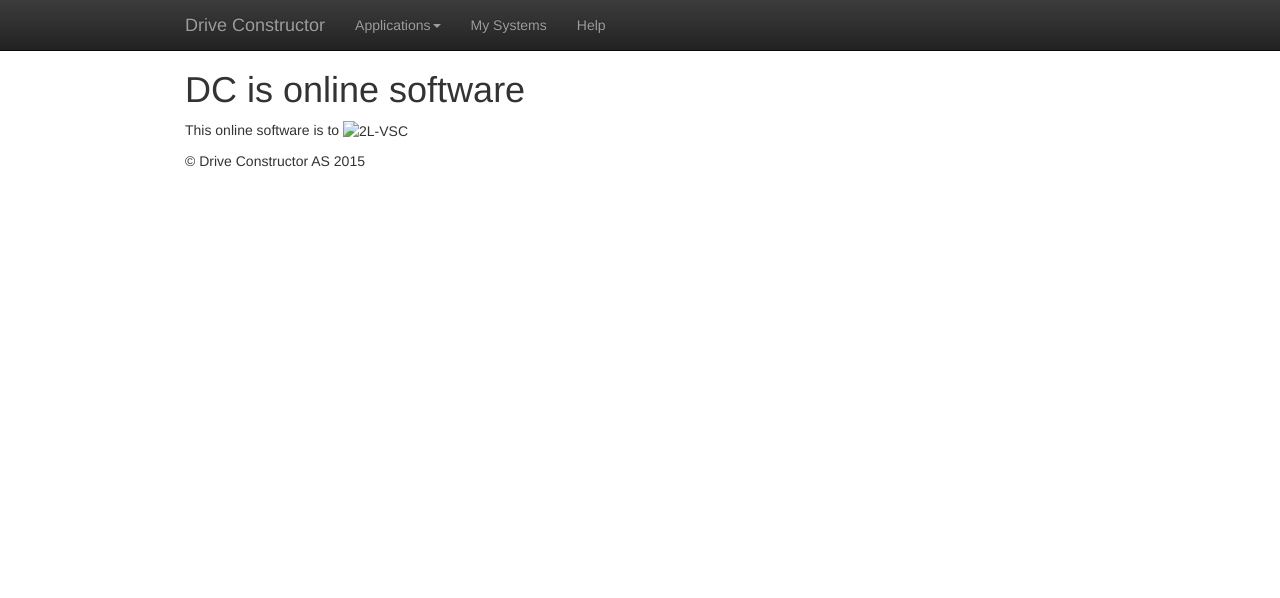
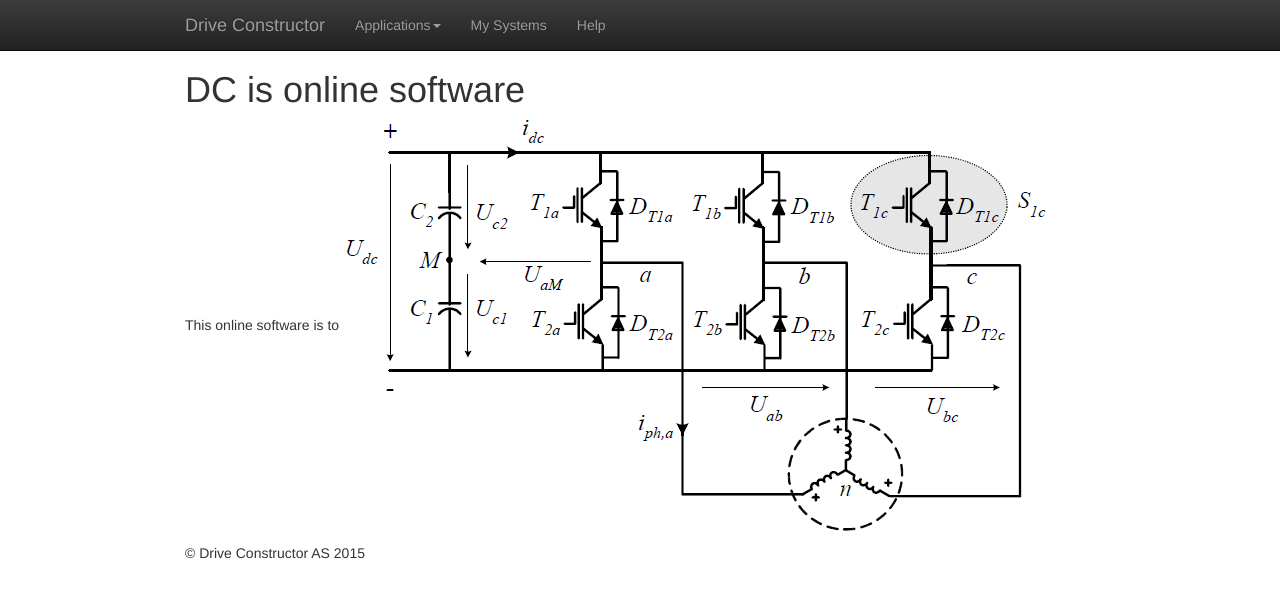
Before and after one commit to Alexey1Gavrilov/drive-constructor-site, a Jekyll site: the page built from help/about.md, in a window 1280 px wide. Shown: the top 598 px of the page. Built offline with Jekyll 4.4.1, drawn with Linux system fonts in a browser that asks for light colours.

Commit message:
Update about.md

```diff
--- a/help/about.md
+++ b/help/about.md
@@ -7,4 +7,4 @@
 
 # DC is online software
 This online software is to
-![2L-VSC](help/image/fc-topologies/2l-vsc.png)
+![2L-VSC](image/fc-topologies/2l-vsc.png)
```
